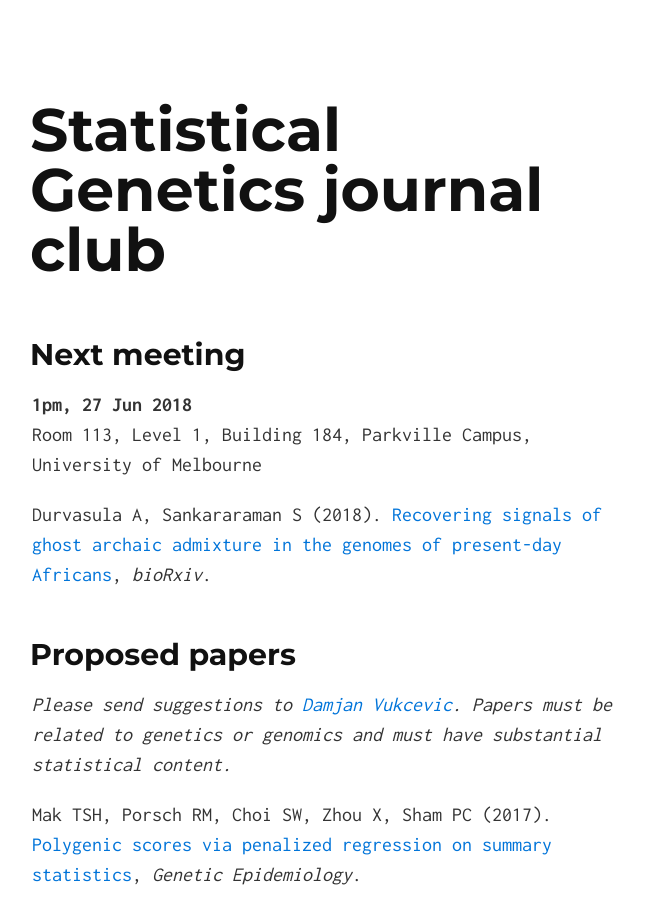
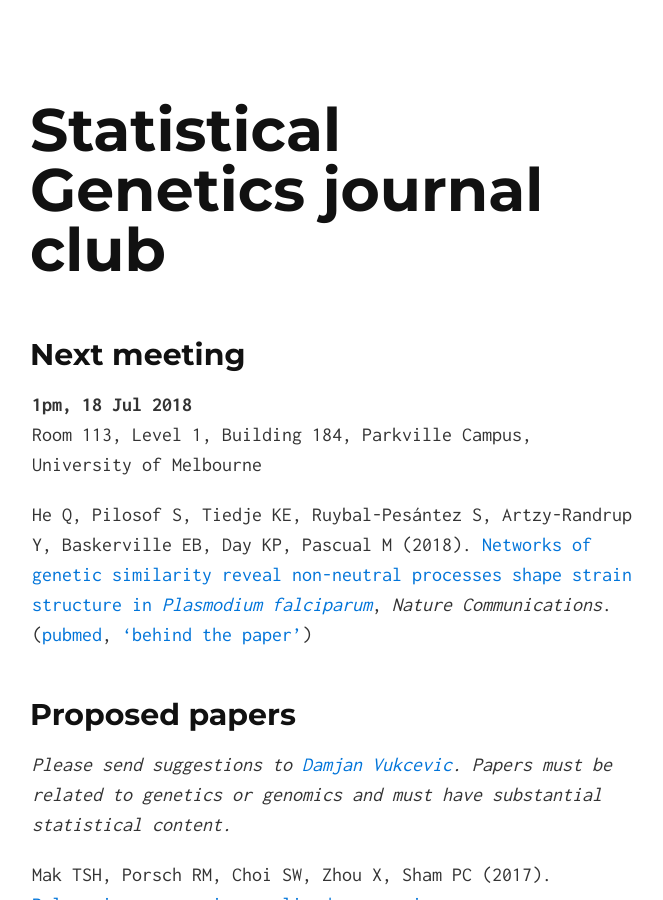
Before and after one commit to melbintgen/statgen-journal-club, a Jekyll site: the page built from index.md, in a window 1280 px wide and 900 px high. Shown: the whole window, without its empty margins (308-971 px from the left). Built offline with Jekyll 4.4.1, drawn with Linux system fonts in a browser that asks for light colours; our own code applies the rules of GitHub Pages for plain Markdown files; some of the changed text lies outside the part shown.

Commit message:
Announce meeting for 18 Jul 2018

```diff
--- a/index.md
+++ b/index.md
@@ -5,12 +5,16 @@ layout: default
 
 ## Next meeting
 
-**1pm, 27 Jun 2018**
+**1pm, 18 Jul 2018**
 Room 113, Level 1, Building 184, Parkville Campus, University of Melbourne
 
-Durvasula A, Sankararaman S (2018).  [Recovering signals of ghost archaic
-admixture in the genomes of present-day
-Africans](https://doi.org/10.1101/285734), *bioRxiv*.
+He Q, Pilosof S, Tiedje KE, Ruybal-Pesántez S, Artzy-Randrup Y, Baskerville EB,
+Day KP, Pascual M (2018).  [Networks of genetic similarity reveal non-neutral
+processes shape strain structure in *Plasmodium
+falciparum*](https://doi.org/10.1038/s41467-018-04219-3), *Nature
+Communications*. ([pubmed](https://www.ncbi.nlm.nih.gov/pubmed/29739937),
+['behind the
+paper'](https://naturemicrobiologycommunity.nature.com/users/108152-qixin-he/posts/32988-why-a-diverse-approach-is-needed-to-tackle-a-hyperdiverse-malaria-antigen-system))
 
 
 ## Proposed papers
```
Also changed, not shown: other parts of index.md (+4 -0 lines).
